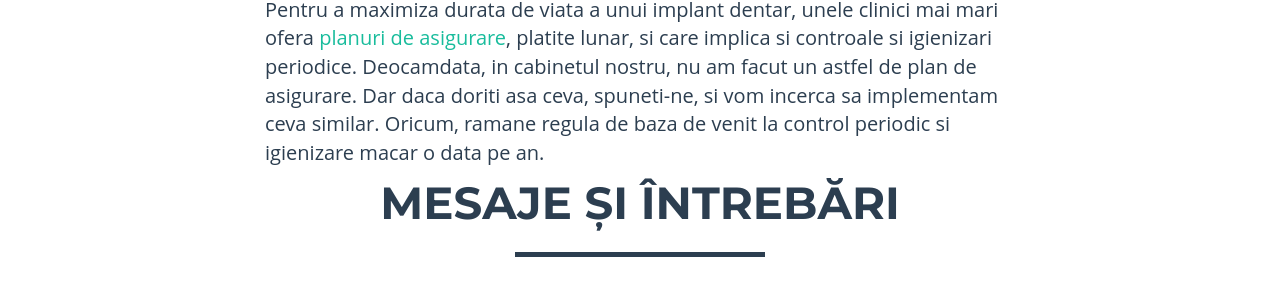
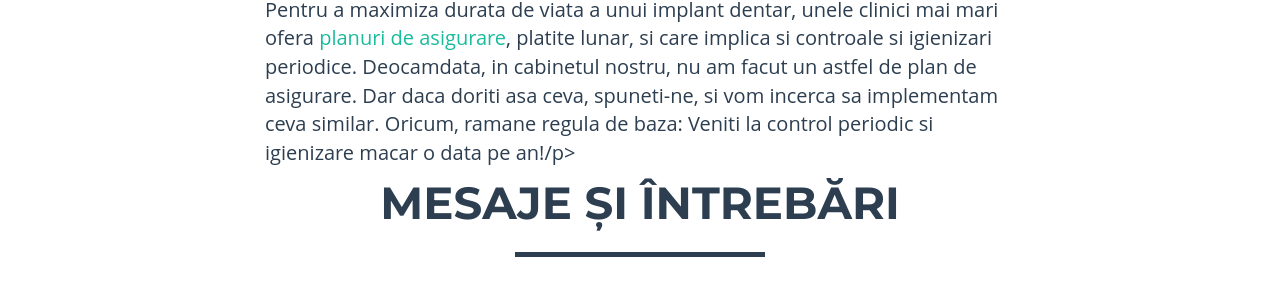
Before and after one commit to littledentgopo/offerdent, a Jekyll site: the page built from _posts/2018-07-12-garantie-implanturi-dentare.html, in a window 1280 px wide and 900 px high, scrolled down 2674 px. Shown: the part 236-542 px from the top of the window. Built offline with Jekyll 4.4.1, drawn with Linux system fonts in a browser that asks for light colours; comment, search, counter and statistics services are not loaded.

Commit message:
garantie implant

```diff
--- a/_posts/2018-07-12-garantie-implanturi-dentare.html
+++ b/_posts/2018-07-12-garantie-implanturi-dentare.html
@@ -38,4 +38,4 @@ O prescriptie pentru ochelari care e valabila la un moment dat, e posibil sa se
 
 <p>Ce este garantia pe viata? Conceptul de “garantie pe viata” este un concept folosit oarecum abuziv in cazul implanturilor dentare. In primul rand ca, asa cum explicat mai sus, garantia se ofera doar pentru implantul in sine si numai in cazul defectelor de fabricatie. In al doilea rand, "pe viata" inseamna de cele mai multe ori pe durata de viata a implantului, nu durata de viata a pacientului. Noi nu incurajam acest slogan fiindca ni se pare usor inselator, iar pacientii ajung sa aiba asteptari nerealiste.</p>
 
-<p>Pentru a maximiza durata de viata a unui implant dentar, unele clinici mai mari ofera <a target="_blank" href="http://www.dentestet.ro/planul-de-garantie-implant/">planuri de asigurare</a>, platite lunar, si care implica si controale si igienizari periodice. Deocamdata, in cabinetul nostru, nu am facut un astfel de plan de asigurare. Dar daca doriti asa ceva, spuneti-ne, si vom incerca sa implementam ceva similar. Oricum, ramane regula de baza de venit la control periodic si igienizare macar o data pe an.</p>
+<p>Pentru a maximiza durata de viata a unui implant dentar, unele clinici mai mari ofera <a target="_blank" href="http://www.dentestet.ro/planul-de-garantie-implant/">planuri de asigurare</a>, platite lunar, si care implica si controale si igienizari periodice. Deocamdata, in cabinetul nostru, nu am facut un astfel de plan de asigurare. Dar daca doriti asa ceva, spuneti-ne, si vom incerca sa implementam ceva similar. Oricum, ramane regula de baza: Veniti la control periodic si igienizare macar o data pe an!/p>
```
